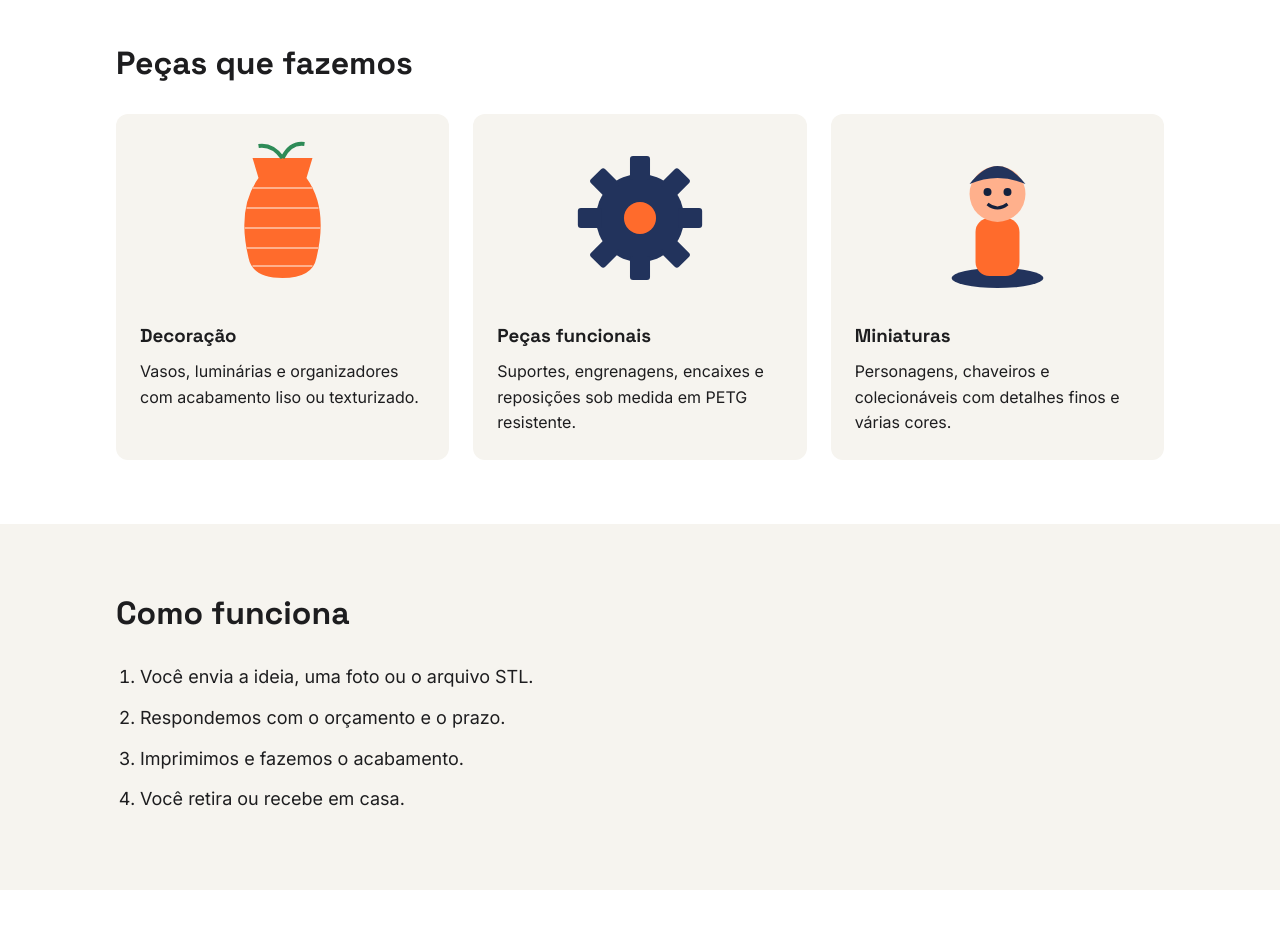
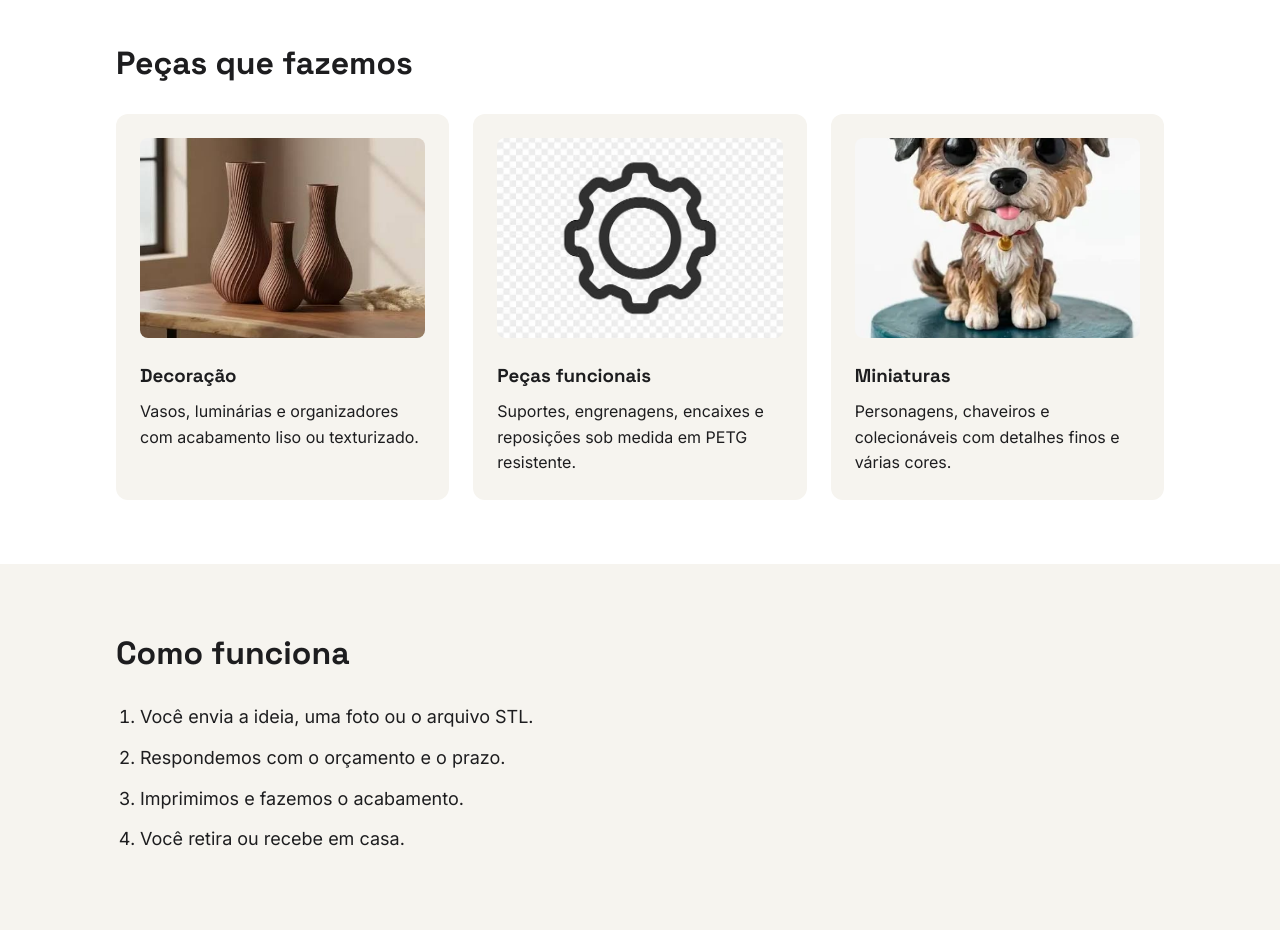
Before and after one commit to adryanszencz/EBAC, a plain HTML site: page index.html in a window 1280 px wide. Shown: the part 960-1895 px from the top of the page. Drawn offline with Linux system fonts and the light colour scheme.

Commit message:
Troca ilustracoes dos cards por fotos

```diff
--- a/index.html
+++ b/index.html
@@ -53,17 +53,17 @@
                 <h2>Peças que fazemos</h2>
                 <div class="cards">
                     <article class="card">
-                        <img src="./imagens/vaso.svg" alt="Vaso decorativo impresso em 3D">
+                        <img src="./imagens/vasos.png" alt="Três vasos decorativos com textura em espiral impressos em 3D">
                         <h3>Decoração</h3>
                         <p>Vasos, luminárias e organizadores com acabamento liso ou texturizado.</p>
                     </article>
                     <article class="card">
-                        <img src="./imagens/engrenagem.svg" alt="Engrenagem impressa em 3D">
+                        <img src="./imagens/engrenagem.png" alt="Ícone de engrenagem representando peças funcionais">
                         <h3>Peças funcionais</h3>
                         <p>Suportes, engrenagens, encaixes e reposições sob medida em PETG resistente.</p>
                     </article>
                     <article class="card">
-                        <img src="./imagens/miniatura.svg" alt="Miniatura de personagem impressa em 3D">
+                        <img src="./imagens/miniatura.png" alt="Miniatura de cachorro pintada à mão sobre base com o nome Tutu">
                         <h3>Miniaturas</h3>
                         <p>Personagens, chaveiros e colecionáveis com detalhes finos e várias cores.</p>
                     </article>
--- a/style.css
+++ b/style.css
@@ -159,7 +159,9 @@ h1, h2, h3, .logo {
 
 .card img {
     width: 100%;
-    height: 160px;
+    height: 200px;
+    object-fit: cover;
+    border-radius: 8px;
     margin-bottom: 16px;
 }
 
```
Also changed, not shown: imagens/engrenagem.png (added), imagens/engrenagem.svg (deleted), imagens/miniatura.png (added), imagens/miniatura.svg (deleted), imagens/vaso.svg (deleted), imagens/vasos.png (added).
